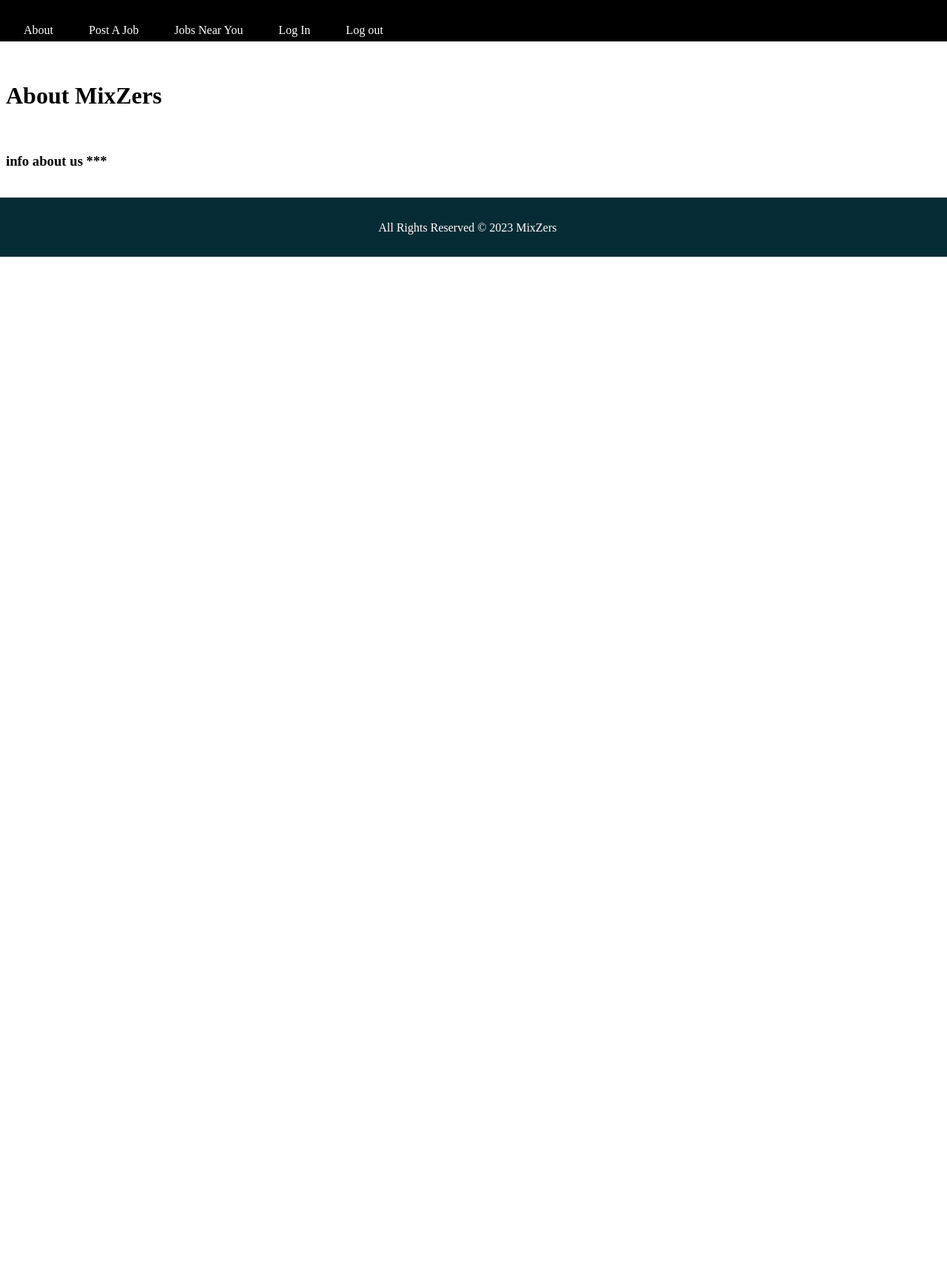
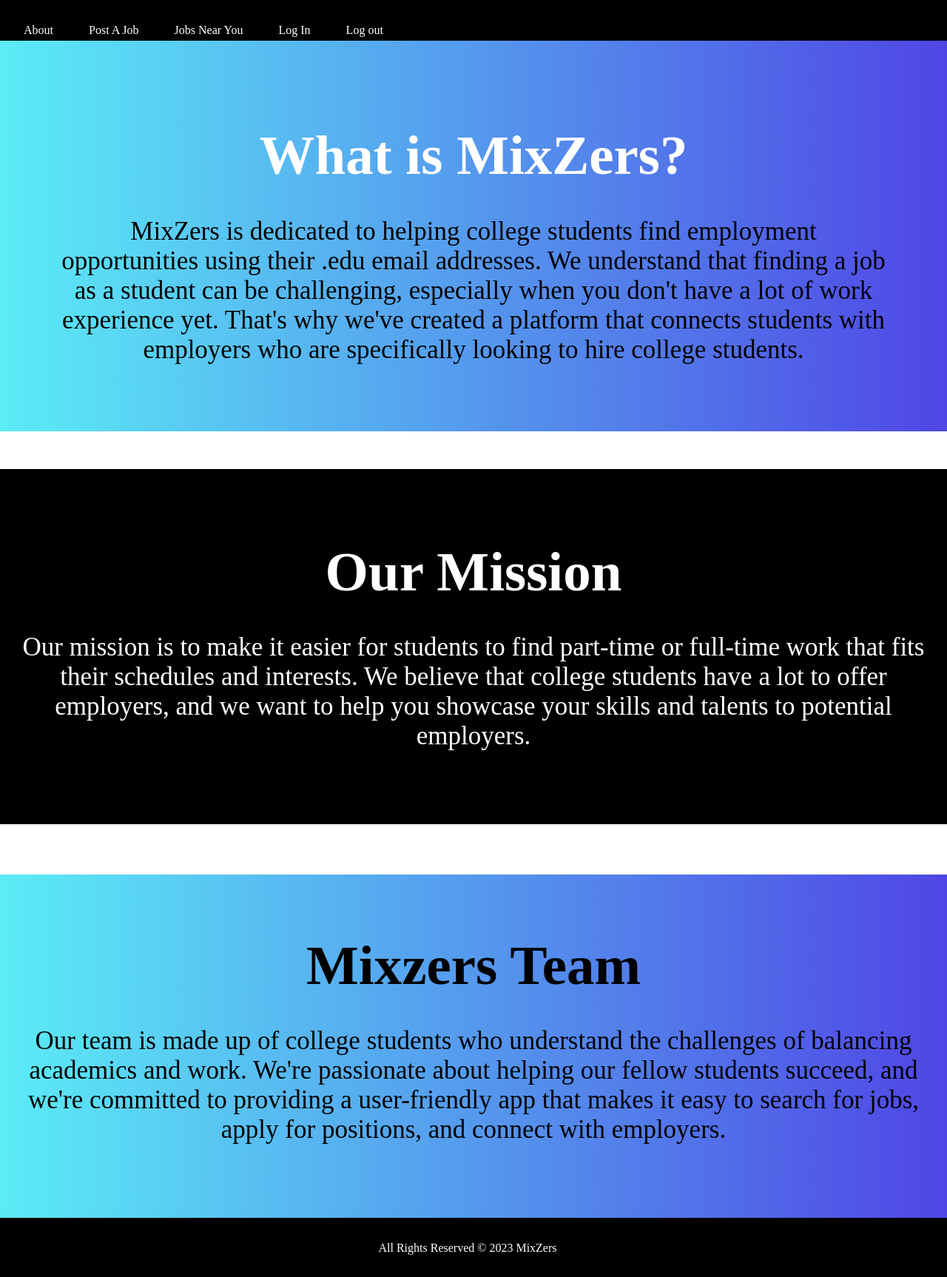
Before and after one commit to jpgrimesy/mixzers, a Django app: template mixzers/main_app/templates/about.html in a window 1280 px wide. Shown: the whole page at 74% size. Before the commit the page ends 347 px from the top, so only its background shows below. Run offline with Django 4.2, Linux system fonts and the light colour scheme; the template is opened without the code that fills it, so the values that code supplies are empty.

Commit message:
created css and content for about.html

```diff
--- a/mixzers/main_app/static/style.css
+++ b/mixzers/main_app/static/style.css
@@ -1,4 +1,3 @@
-
 body::-webkit-scrollbar{
     display: none;
 }
@@ -13,7 +12,7 @@ header{
 }
 footer{
     text-align: center;
-    background-color: #052C34;
+    background-color: #000000;
     color: white;
     height: 5rem;
     margin: -1rem;
@@ -33,7 +32,6 @@ a{
     padding-right: 2rem;
     text-decoration: none;
     padding-left: 1rem;
-
 }
 ul{
     list-style: none;
@@ -196,3 +194,64 @@ p{
     height : 100%;
     object-fit: contain;
 }
+
+/** ABOUT SECTION **/
+.one{
+background-image: linear-gradient(90deg, rgb(91, 236, 246), rgb(79, 70, 229));
+height: 25rem;
+margin-top: -5.3rem;
+margin-left: -0.5rem;
+margin-right: -0.5rem;
+padding-bottom: 8rem;
+color: white;
+}
+.about-title{
+    padding-top: 7rem;
+    font-size: 75px;
+    text-align: center;
+}
+.about{
+    font-size: 35px;
+    text-align: center;
+    color: black;
+    display: flex;
+    padding-left: 5rem;
+    padding-right: 5rem;
+    justify-content: center;
+}
+.two{
+    color: white;
+    margin-left: -0.5rem;
+    margin-right: -0.5rem;
+    margin-top: -1.1rem;
+    height: 30rem;
+  background-color: #000000;
+
+
+}
+.about-mission{
+    font-size: 75px;
+    text-align: center;
+    padding-top: 6rem;
+}
+.mission{
+    font-size: 35px;
+    text-align: center;
+}
+.three{
+    height: 30rem;
+    background-image: linear-gradient(90deg, rgb(91, 236, 246), rgb(79, 70, 229));
+    margin-left: -0.5rem;
+    margin-right: -0.5rem;
+}
+.about-team{
+    padding-top: 5rem;
+    font-size: 75px;
+    text-align: center;
+    margin-right: -0.5rem;
+    margin-left: -0.5rem;
+}
+.team{
+    font-size: 35px;
+    text-align: center;
+}
--- a/mixzers/main_app/templates/about.html
+++ b/mixzers/main_app/templates/about.html
@@ -1,9 +1,27 @@
 {% extends 'base.html' %}
 {% block content %}
 <br>
-<h1>About MixZers</h1>
+<div class="one">
+<h1 class="about-title">What is MixZers?</h1>
+<container class="about">
+    <p>MixZers is dedicated to helping college students find employment opportunities using their .edu email addresses. We understand that finding a job as a student can be challenging, especially when you don't have a lot of work experience yet. That's why we've created a platform that connects students with employers who are specifically looking to hire college students.</p>
+</container>
+</div>
 <br>
-<h3>info about us ***</h3>
+<div class="two">
+<h1 class="about-mission">Our Mission</h1>
+<container class="mission">
+    <p>
+        Our mission is to make it easier for students to find part-time or full-time work that fits their schedules and interests. We believe that college students have a lot to offer employers, and we want to help you showcase your skills and talents to potential employers.
+    </p>
+</container>
+</div>
+</div>
 <br>
-<br>
+<div class="three">
+<h1 class="about-team">Mixzers Team</h1>
+<container class="team">
+    <p>Our team is made up of college students who understand the challenges of balancing academics and work. We're passionate about helping our fellow students succeed, and we're committed to providing a user-friendly app that makes it easy to search for jobs, apply for positions, and connect with employers.</p>
+</container>
+</div>
 {% endblock %}
```
